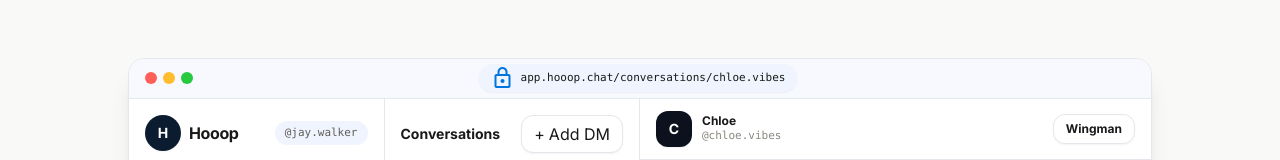
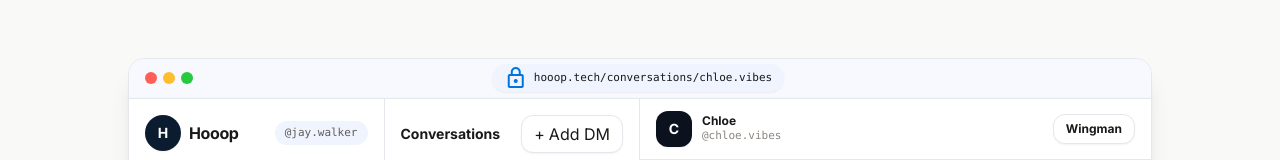
Before and after one commit to creeksonJoseph/Hoop, a React (Vite) app in the folder frontend/: page / in a window 1280 px wide. Shown: the part 419-579 px from the top of the page. Built offline with nearby package versions, Linux system fonts and the light colour scheme; no server answers.

Commit message:
fix: update domain URL in LandingPage preview component

```diff
--- a/frontend/src/Pages/LandingPage.jsx
+++ b/frontend/src/Pages/LandingPage.jsx
@@ -263,7 +263,7 @@
                       lock
                     </span>
                     <span className="text-[#191918]">
-                      app.hooop.chat/conversations/chloe.vibes
+                      hooop.tech/conversations/chloe.vibes
                     </span>
                   </div>
                   <div className="w-[52px] hidden sm:block"></div>
```
